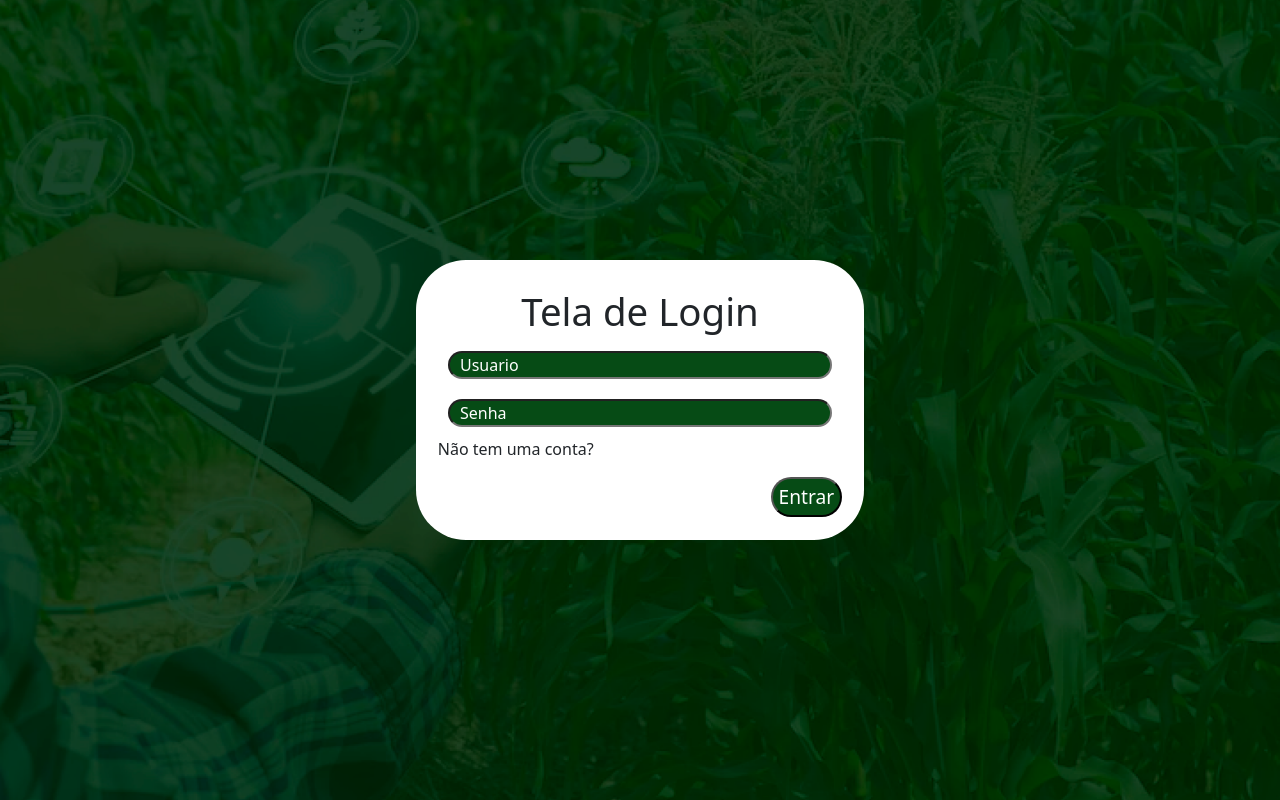
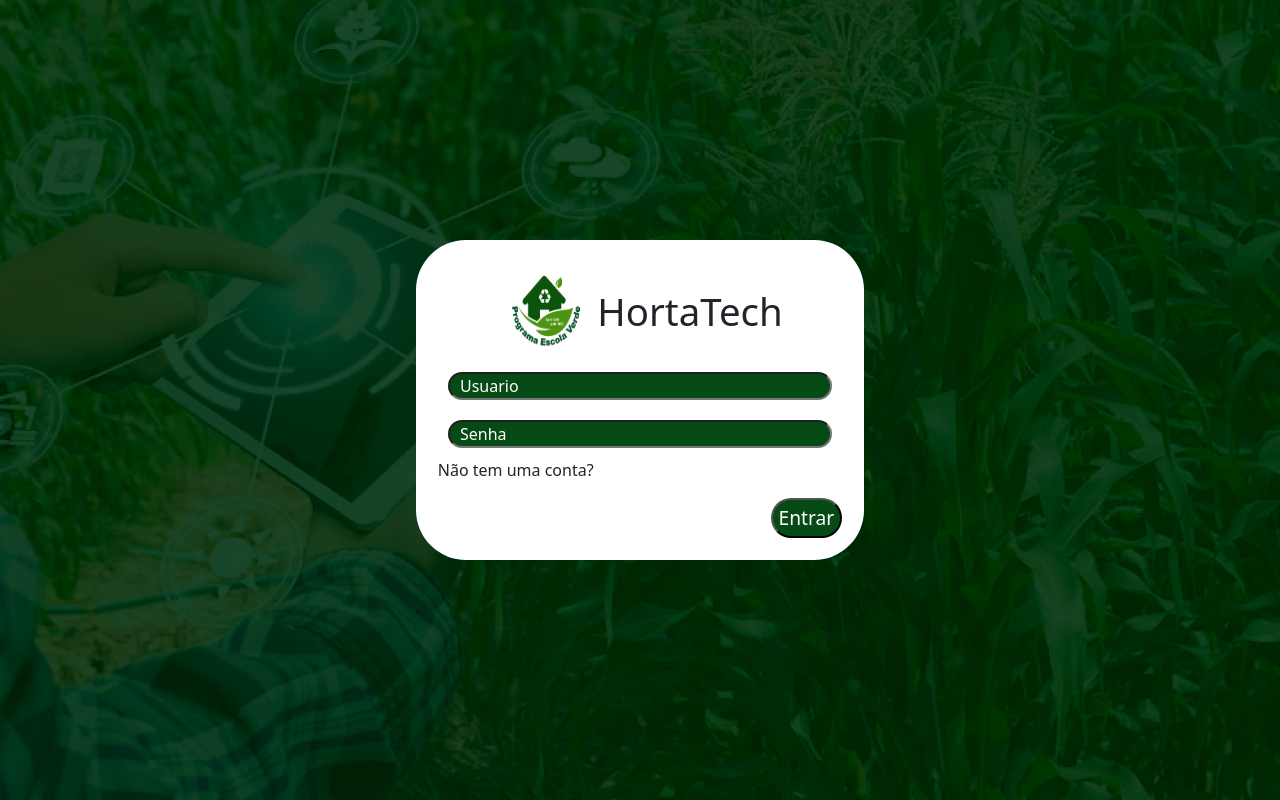
Before and after one commit to RamonBarros/projeto-instrumentacao, a Vue app: page / in a window 1280 px wide. Built offline with nearby package versions, Linux system fonts and the light colour scheme.

Commit message:
Imagem da tela de login.

```diff
--- a/src/views/Login.vue
+++ b/src/views/Login.vue
@@ -3,7 +3,8 @@
         <div class="box-login">
             <form @submit.prevent="login()">
             <div class="centralize-box">
-                <p class="login-label">Tela de Login</p>
+                <img src="../../public/imgs/PEV-aprovado-pelo-MEC.png" id="logo-pev">
+                <p class="login-label">HortaTech</p>
             </div>
             <div class="input-box">
                 <input class="input" type="email" placeholder="Usuario" required v-model="email">
@@ -60,13 +61,18 @@ export default {
     justify-content: center;
     align-items: center;
 }
+
+#logo-pev{
+    width: 100px;
+    height: 100px;
+}
 .box-login{
     display: flex;
     justify-content: center;
     align-items: center;
     flex-direction: column;
     width: 35vw;
-    height: 35vh;
+    height: 40vh;
     border-radius: 50px;
     background-color: #fff;
 }
@@ -82,7 +88,6 @@ export default {
     align-items: center;
 
 }
-
 
 .input-box{
     display: flex;
```
Also changed, not shown: public/imgs/PEV-aprovado-pelo-MEC.png (added).
